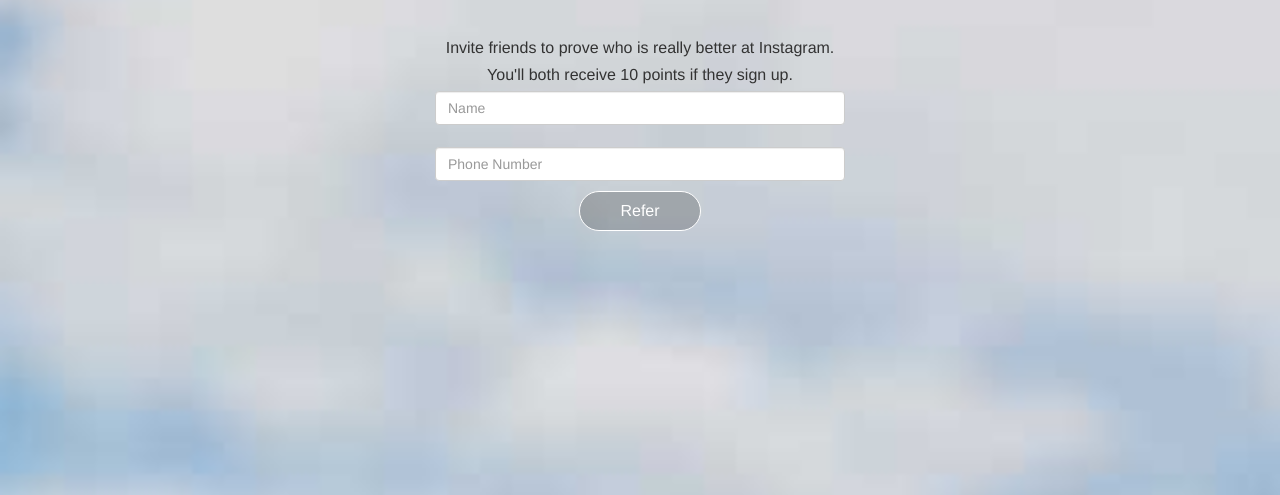
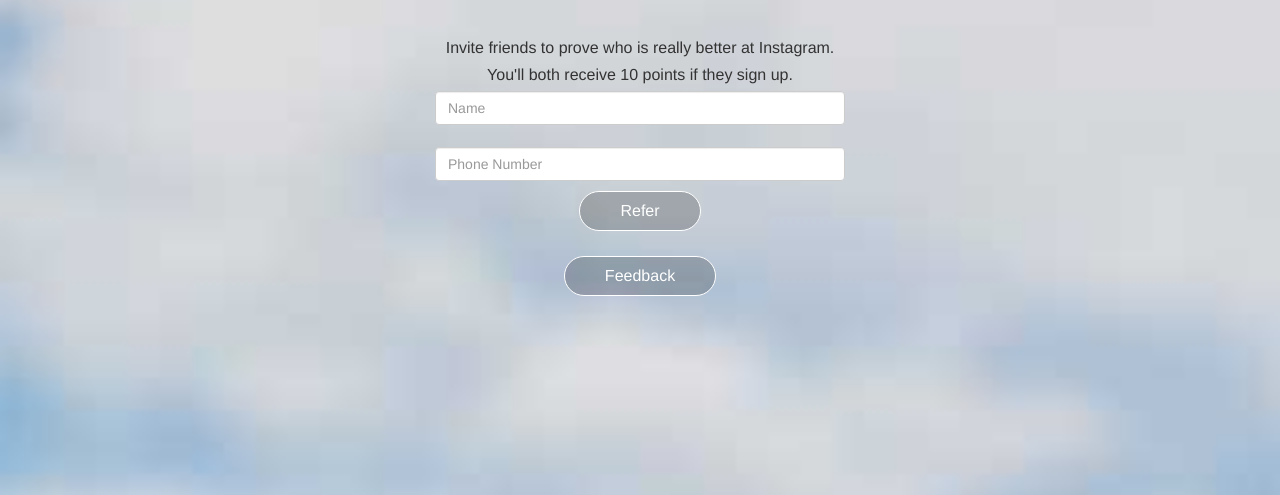
Before and after one commit to groupthinkk/squad, a Flask app: template templates/index.html in a window 1280 px wide. Shown: the part 230-725 px from the top of the page. Run offline with Flask 2, Linux system fonts and the light colour scheme; the template is opened without the code that fills it, so the values that code supplies are empty; parts of the project's set-up code (start-up, migrations or seed data) failed here and were passed over; some libraries are stand-ins or nearby versions.

Commit message:
Feedback

```diff
--- a/static/js/main.js
+++ b/static/js/main.js
@@ -104,7 +104,6 @@
 
     function setupTouchDetect() {
         var post = $('.post').singletap(function(e) {
-            e.preventDefault();
             //$("#timer").TimeCircles().destroy();
             //highlightPost($(this));
             //updateScore($(this));
--- a/templates/index.html
+++ b/templates/index.html
@@ -49,7 +49,9 @@
             <input name="phone_number" type="tel" class="form-control" placeholder="Phone Number" maxlength="15" size="15" width="15" pattern="(?\d{3})?-?\d{3}-?\d{4}" required>
             <button class="btn lets-play-btn" name="refer" type="submit">Refer</button>
         </form>
-
+    <form action="mailto:sweyn@groupthink.is">
+        <button value="" name="" type="submit" class="btn lets-play-btn" id="">Feedback</button>
+    </form>
 
     <div class="modal fade" id="myModal" tabindex="-1" role="dialog" aria-labelledby="myModalLabel">
       <div class="modal-dialog" role="document">
```
